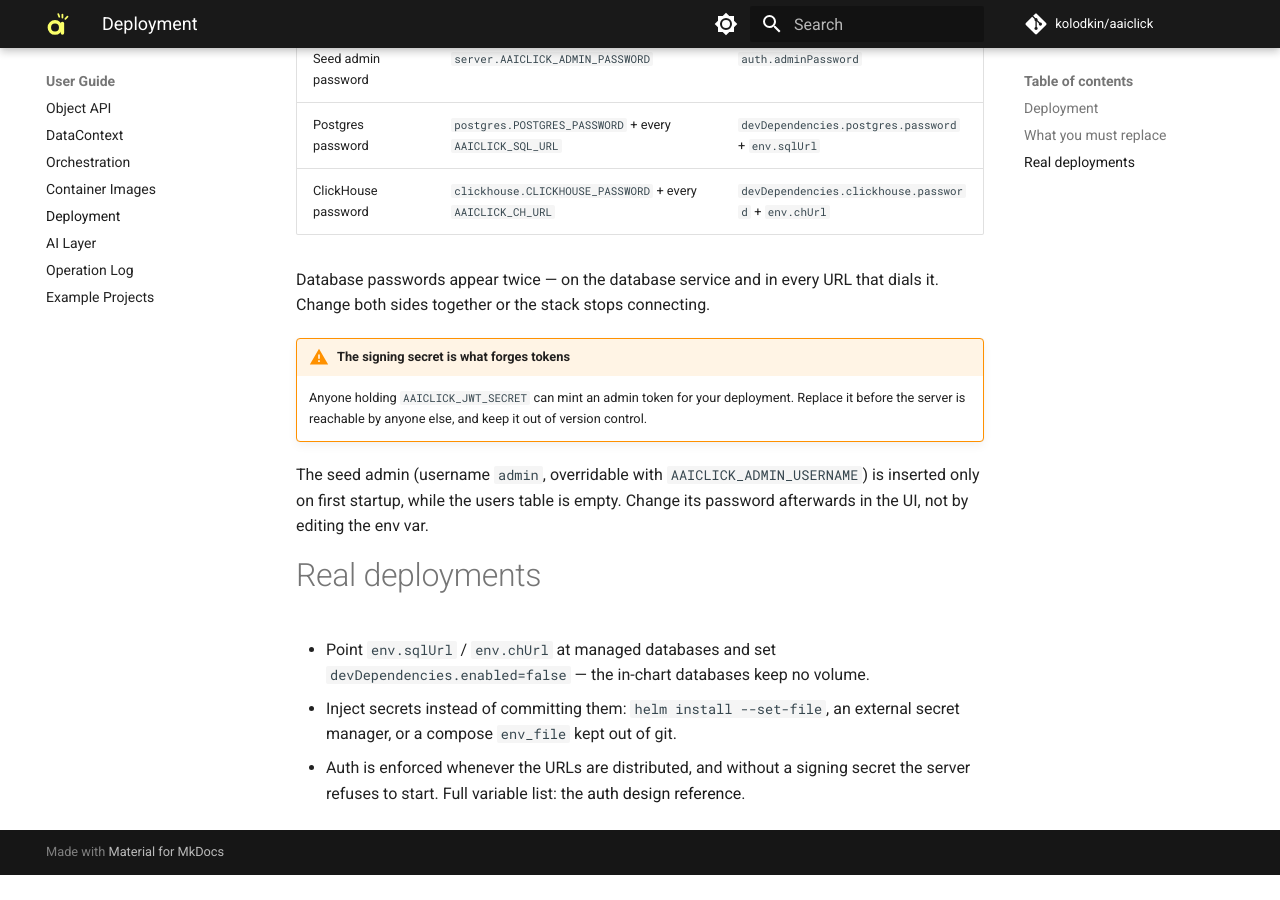
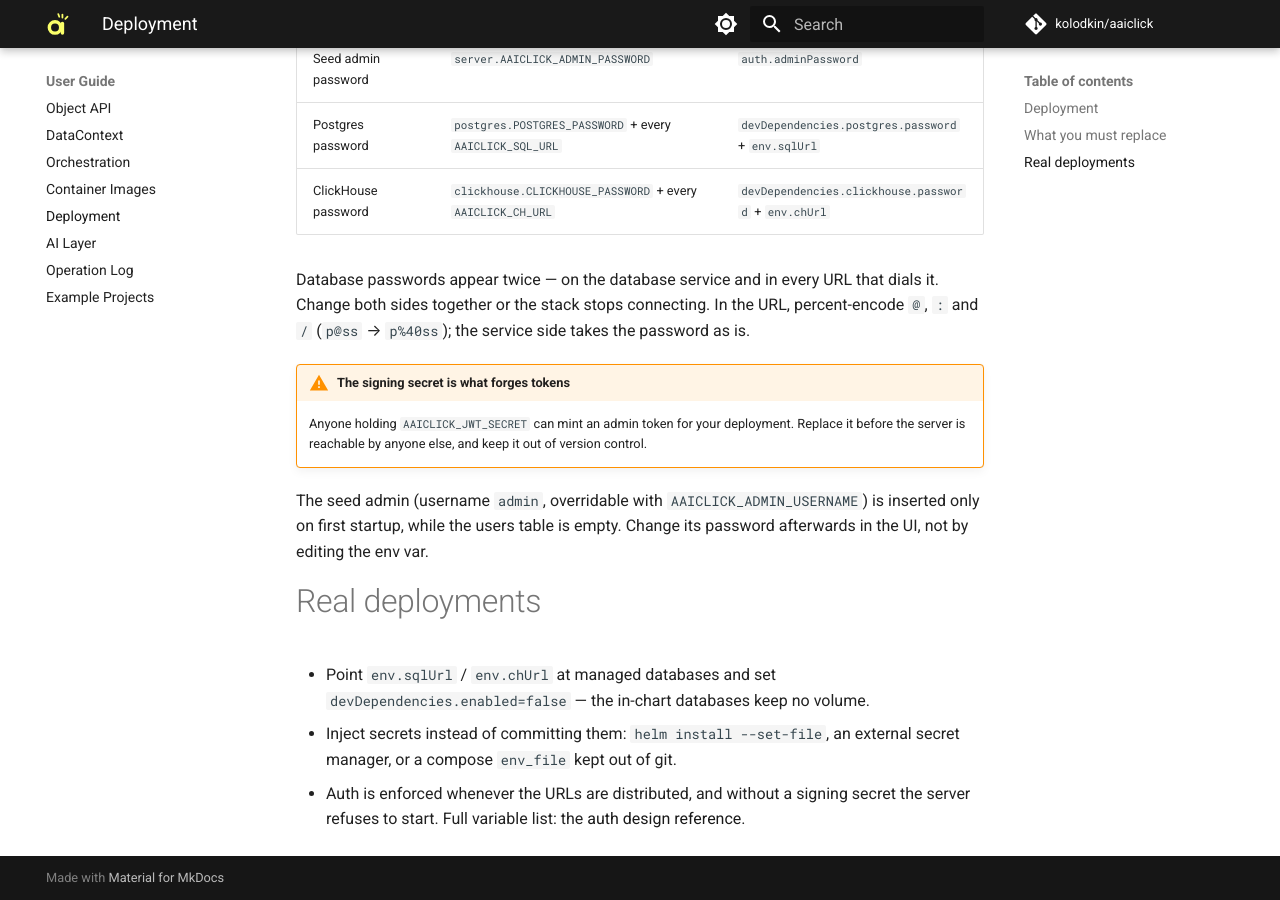
Before and after one commit to kolodkin/aaiclick, an MkDocs documentation site: the page built from docs/user_guide/deployment.md, in a window 1280 px wide and 900 px high, scrolled down 619 px. Built offline with MkDocs 1.6.1 and Material for MkDocs 9.7.7, drawn with Linux system fonts in a browser that asks for light colours; comment, search, counter and statistics services are not loaded; before the commit the page ends 1494 px from its top, so only the background shows below that.

Commit message:
docs: note percent-encoding for credentials in the DB URLs
Co-Authored-By: Claude Opus 5.5 <noreply@anthropic.com>
Claude-Session: https://claude.ai/code/session_01FvbN9aKRP6eXJ3F14rr63e

```diff
--- a/docs/user_guide/deployment.md
+++ b/docs/user_guide/deployment.md
@@ -24,7 +24,9 @@ naming each one still unreplaced, on every startup.
 | ClickHouse password  | `clickhouse.CLICKHOUSE_PASSWORD` + every `AAICLICK_CH_URL` | `devDependencies.clickhouse.password` + `env.chUrl`  |
 
 Database passwords appear twice — on the database service and in every URL that
-dials it. Change both sides together or the stack stops connecting.
+dials it. Change both sides together or the stack stops connecting. In the URL,
+percent-encode `@`, `:` and `/` (`p@ss` → `p%40ss`); the service side takes the
+password as is.
 
 !!! warning "The signing secret is what forges tokens"
     Anyone holding `AAICLICK_JWT_SECRET` can mint an admin token for your
```
Also changed, not shown: docs/getting_started.md (+2 -0 lines), docs/user_guide/orchestration.md (+2 -0 lines).
